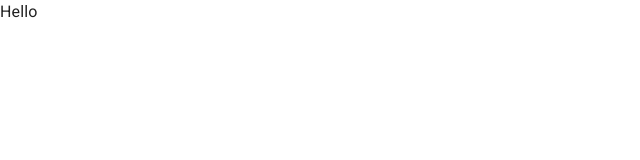
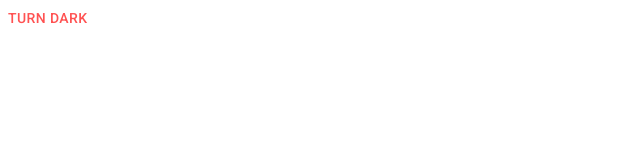
Before and after one commit to vuongduchieu0602/TrelloWebClone, a React (Vite) app: page / in a window 1280 px wide. Shown: the top 160 px of the page, without its empty margins (0-640 px from the left). Built offline with nearby package versions, Linux system fonts and the light colour scheme.

Commit message:
Dark light mode #1

```diff
--- a/src/App.jsx
+++ b/src/App.jsx
@@ -1,9 +1,23 @@
+import { useColorScheme } from '@mui/material/styles'
+import Button from '@mui/material/Button'
 
+function ModeToggle() {
+  const { mode, setMode } = useColorScheme()
+  return (
+    <Button
+      onClick={() => {
+        setMode(mode === 'light' ? 'dark' : 'light')
+      }}
+    >
+      {mode === 'light' ? 'Turn dark' : 'Turn light'}
+    </Button>
+  )
+}
 
 function App() {
   return (
     <>
-      Hello
+      <ModeToggle />
     </>
   )
 }
--- a/src/main.jsx
+++ b/src/main.jsx
@@ -3,14 +3,14 @@
 import App from './App.jsx'
 import './index.css'
 import CssBaseline from '@mui/material/CssBaseline'
-import { ThemeProvider } from '@mui/material/styles'
+import { Experimental_CssVarsProvider as CssVarsProvider } from '@mui/material/styles'
 import theme from './theme'
 
 ReactDOM.createRoot(document.getElementById('root')).render(
   <React.StrictMode>
-    <ThemeProvider theme={theme}>
+    <CssVarsProvider theme={theme}>
       <CssBaseline />
       <App />
-    </ThemeProvider>
+    </CssVarsProvider>
   </React.StrictMode>
 )
--- a/src/theme.js
+++ b/src/theme.js
@@ -1,17 +1,22 @@
-import { createTheme } from '@mui/material/styles'
+import { experimental_extendTheme as extendTheme} from '@mui/material/styles'
 import { red } from '@mui/material/colors'
 
 // Create a theme instance.
-const theme = createTheme({
-  palette: {
-    primary: {
-      main: '#556cd6'
+const theme = extendTheme({
+  colorSchemes: {
+    light: {
+      palette: {
+        primary: {
+          main: '#ff5252'
+        }
+      }
     },
-    secondary: {
-      main: '#19857b'
-    },
-    error: {
-      main: red.A400
+    dark: {
+      palette: {
+        primary: {
+          main: '#000'
+        }
+      }
     }
   }
 })
```
